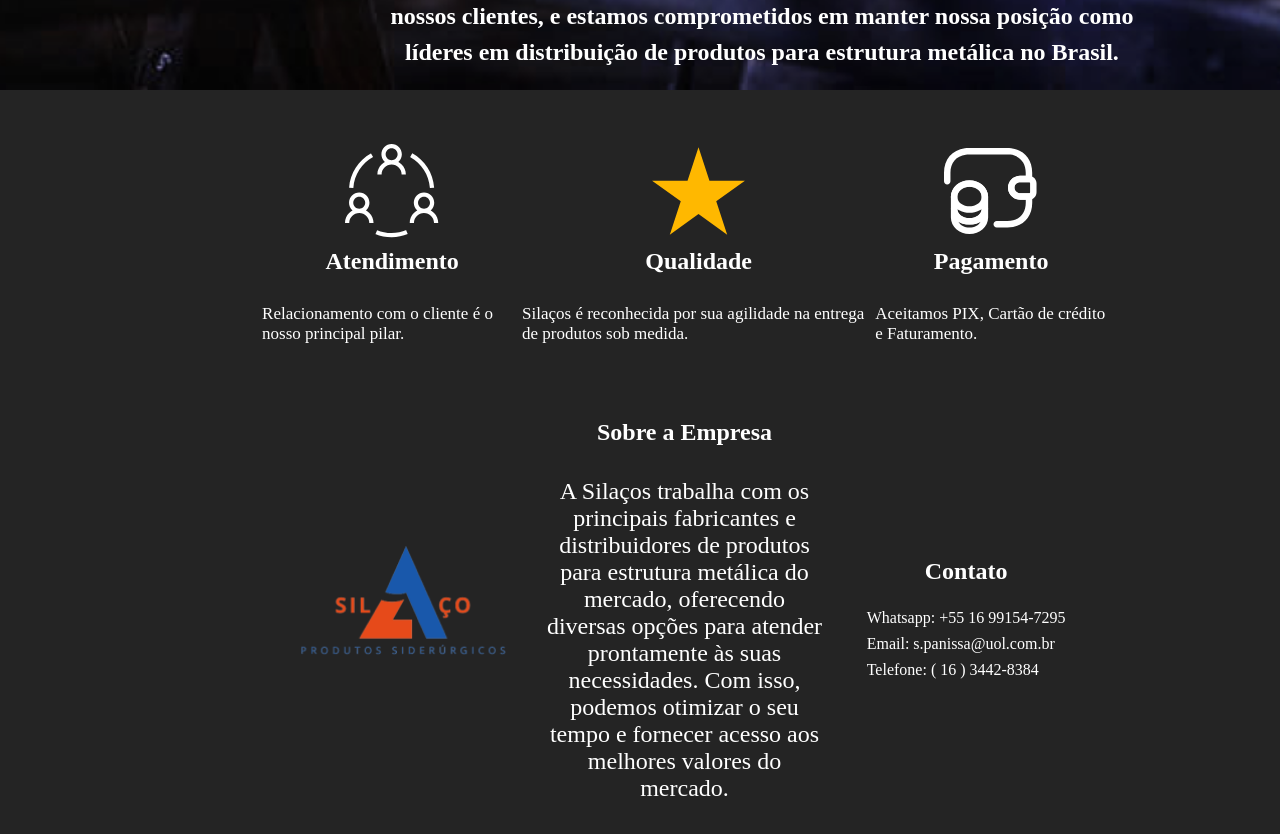
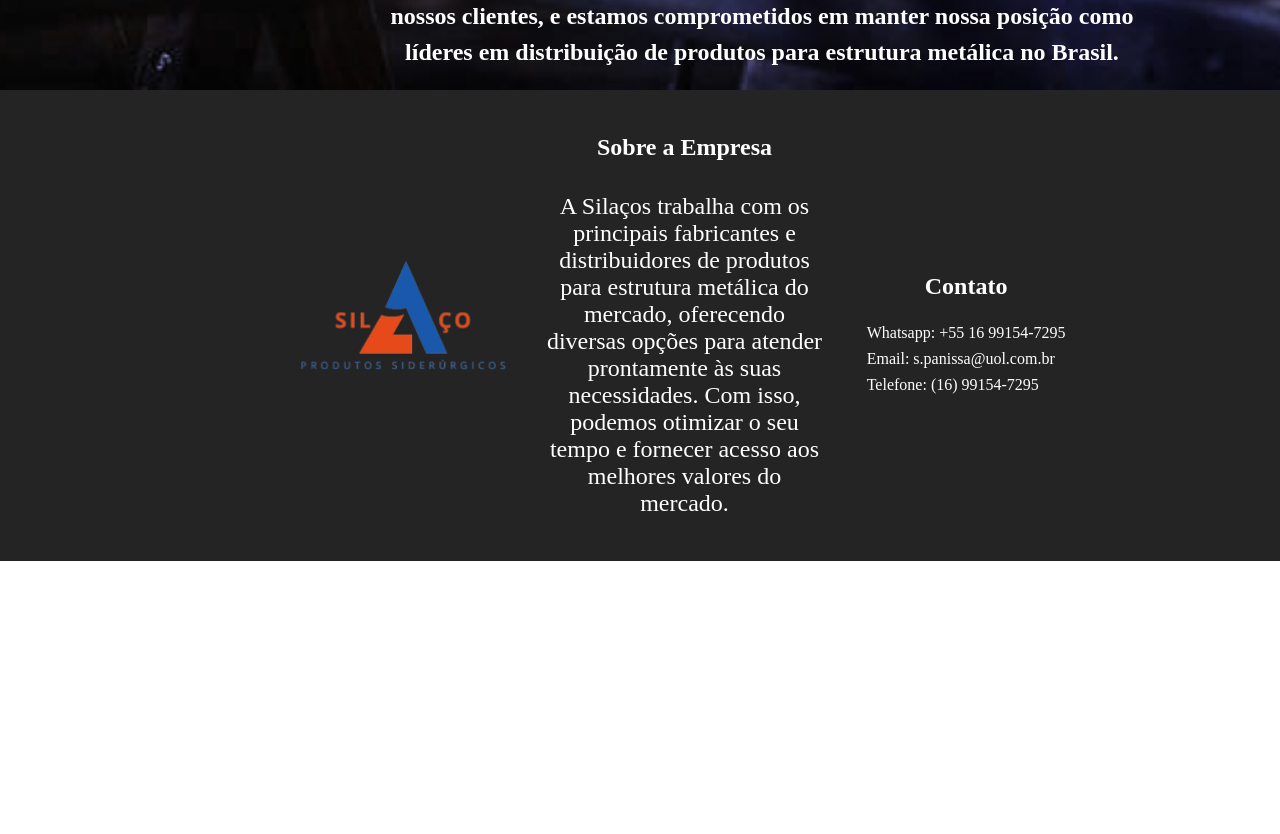
Before and after one commit to Rennan-Pessanha/Serrilharia, a React (Create React App) app: page /Perfil in a window 1280 px wide. Shown: the part 1407-2241 px from the top of the page. After the commit the page ends 1968 px from the top, so only its background shows below. Built offline with nearby package versions, Linux system fonts and the light colour scheme.

Commit message:
Atualização

```diff
--- a/src/Components/Footer/index.js
+++ b/src/Components/Footer/index.js
@@ -6,23 +6,6 @@ export const Footer = () => {
     <>
       <C.FooterPerfil>
         <C.FooterContentWrapper>
-      <C.PerfisWrapper>
-        <C.PerfisContents>
-            <C.PerfilImage src="./Imagem/Icons/Group.svg" alt="Imagem do perfil" />
-            <C.PerfilContentTitle>Atendimento</C.PerfilContentTitle>
-            <C.PerfilDescription>Relacionamento com o cliente é o nosso principal pilar.</C.PerfilDescription>
-        </C.PerfisContents>
-          <C.PerfisContents>
-            <C.PerfilImage src="./Imagem/Icons/Estrela.svg" alt="Imagem do perfil" />
-            <C.PerfilContentTitle>Qualidade</C.PerfilContentTitle>
-            <C.PerfilDescription>Silaços é reconhecida por sua agilidade na entrega de produtos sob medida.</C.PerfilDescription>
-        </C.PerfisContents>
-          <C.PerfisContents>
-            <C.PerfilImage src="./Imagem/Icons/Pagamento.svg" alt="Imagem do perfil" />
-            <C.PerfilContentTitle>Pagamento</C.PerfilContentTitle>
-            <C.PerfilDescription>Aceitamos PIX, Cartão de crédito e Faturamento.</C.PerfilDescription>
-        </C.PerfisContents>
-        </C.PerfisWrapper>
       <C.ContentF>
         <C.LogoContent>
             <C.LogoF src="./Imagem/LogoSerralheria.png" alt="Logo da Empresa" />
@@ -38,7 +21,7 @@ export const Footer = () => {
         <C.ContactList>
             <C.ContactListItem>Whatsapp: +55 16 99154-7295 </C.ContactListItem>
             <C.ContactListItem>Email: s.panissa@uol.com.br</C.ContactListItem>
-            <C.ContactListItem>Telefone: ( 16 )   3442-8384</C.ContactListItem>
+            <C.ContactListItem>Telefone: (16) 99154-7295</C.ContactListItem>
         </C.ContactList>
     </C.ContactContent>
       </C.ContentF>
--- a/src/Pages/Perfil/index.js
+++ b/src/Pages/Perfil/index.js
@@ -70,23 +70,6 @@ export const Perfil = () => {
       </C.Container>
       <C.FooterPerfil>
         <C.FooterContentWrapper>
-      <C.PerfisWrapper>
-        <C.PerfisContents>
-            <C.PerfilImage src="./Imagem/Icons/Group.svg" alt="Imagem do perfil" />
-            <C.PerfilContentTitle>Atendimento</C.PerfilContentTitle>
-            <C.PerfilDescription>Relacionamento com o cliente é o nosso principal pilar.</C.PerfilDescription>
-        </C.PerfisContents>
-          <C.PerfisContents>
-            <C.PerfilImage src="./Imagem/Icons/Estrela.svg" alt="Imagem do perfil" />
-            <C.PerfilContentTitle>Qualidade</C.PerfilContentTitle>
-            <C.PerfilDescription>Silaços é reconhecida por sua agilidade na entrega de produtos sob medida.</C.PerfilDescription>
-        </C.PerfisContents>
-          <C.PerfisContents>
-            <C.PerfilImage src="./Imagem/Icons/Pagamento.svg" alt="Imagem do perfil" />
-            <C.PerfilContentTitle>Pagamento</C.PerfilContentTitle>
-            <C.PerfilDescription>Aceitamos PIX, Cartão de crédito e Faturamento.</C.PerfilDescription>
-        </C.PerfisContents>
-        </C.PerfisWrapper>
       <C.ContentF>
         <C.LogoContent>
             <C.LogoF src="./Imagem/LogoSerralheria.png" alt="Logo da Empresa" />
@@ -102,7 +85,7 @@ export const Perfil = () => {
         <C.ContactList>
             <C.ContactListItem>Whatsapp: +55 16 99154-7295 </C.ContactListItem>
             <C.ContactListItem>Email: s.panissa@uol.com.br</C.ContactListItem>
-            <C.ContactListItem>Telefone: ( 16 )   3442-8384</C.ContactListItem>
+            <C.ContactListItem>Telefone:  (16) 99154-7295</C.ContactListItem>
         </C.ContactList>
     </C.ContactContent>
       </C.ContentF>
```
